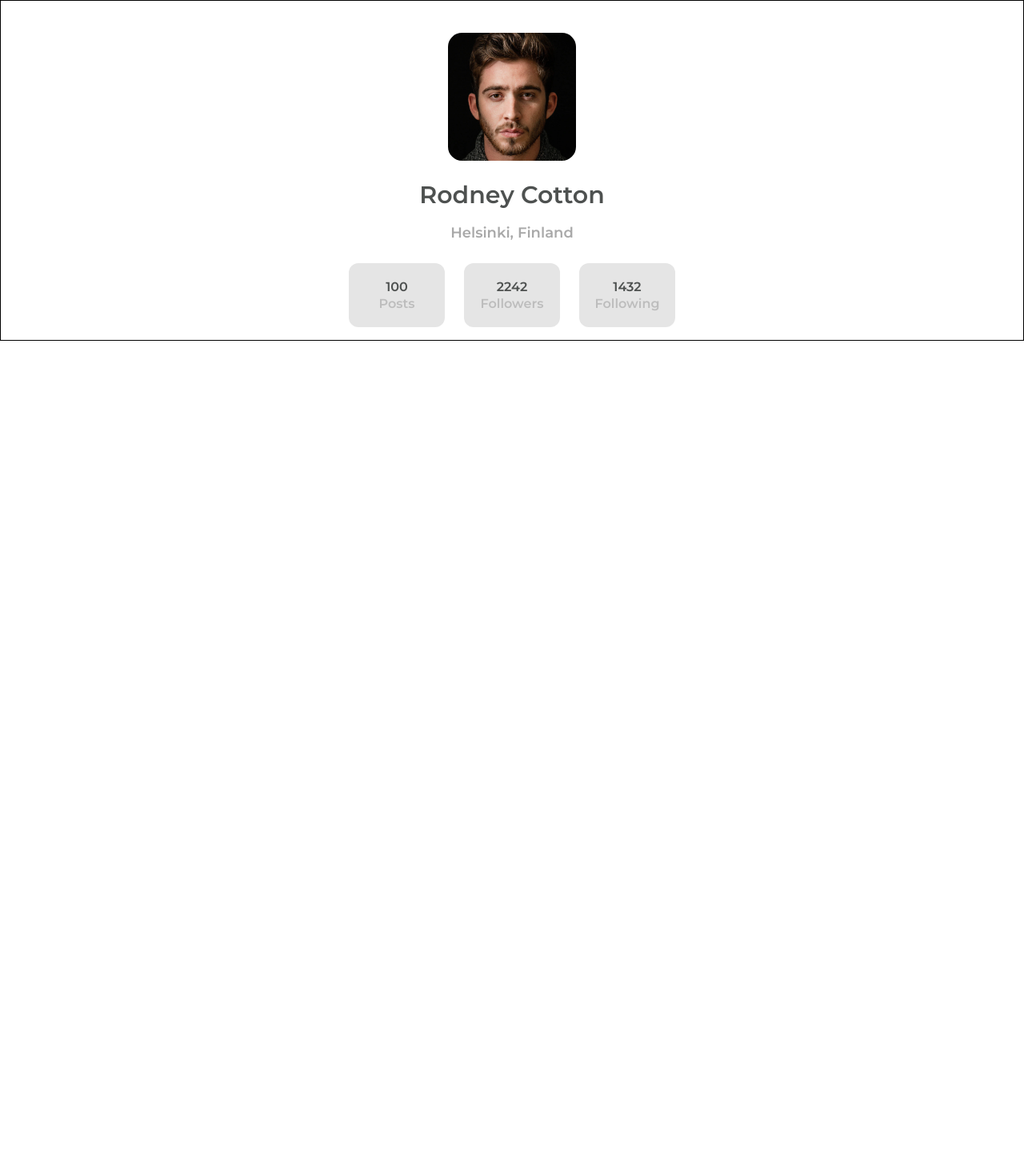
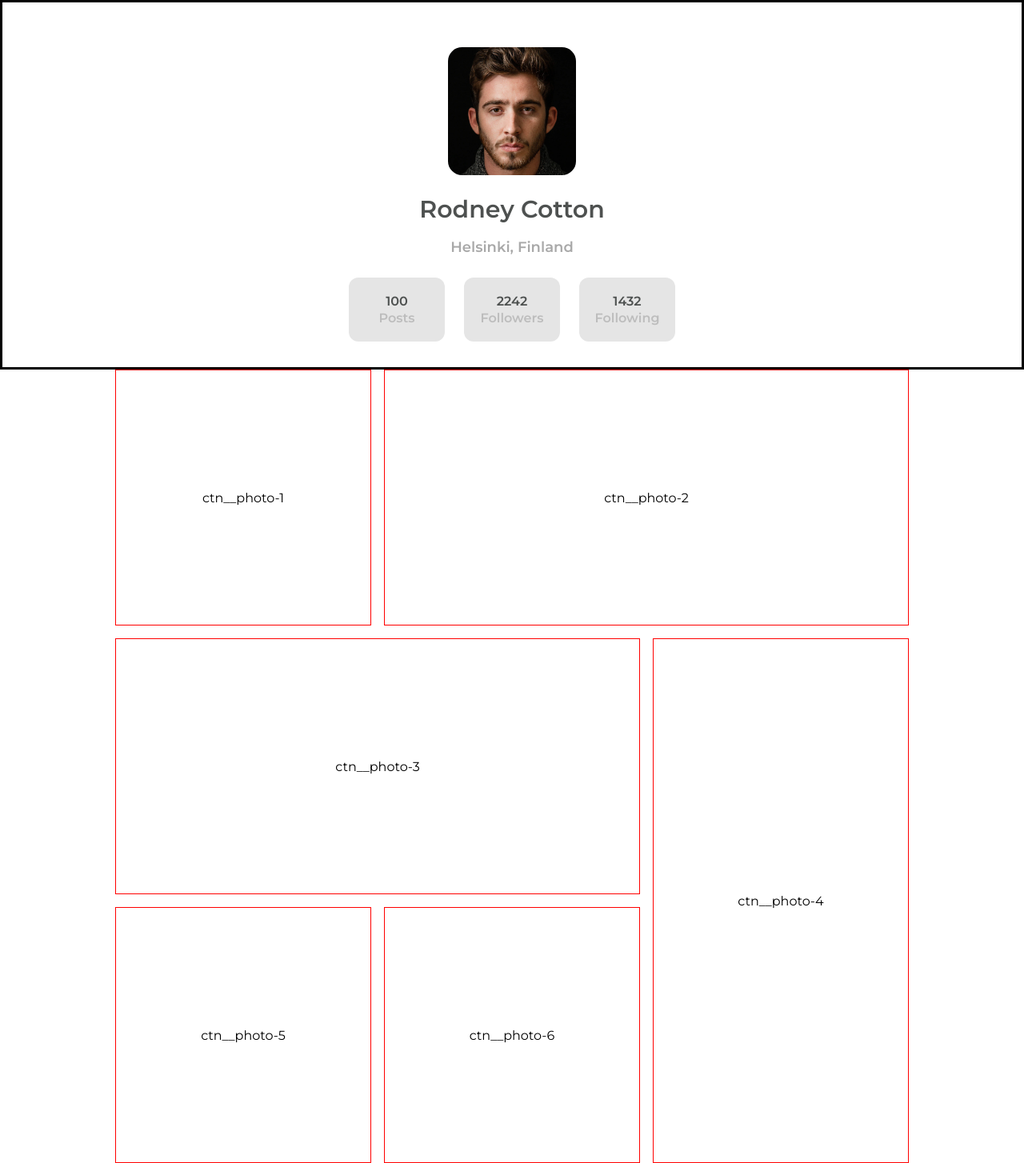
Before and after one commit to maax6/grid-gallery, a React (Vite) app: page / in a window 1280 px wide. Shown: the whole page at 80% size. Before the commit the page ends 800 px from the top, so only its background shows below. Built offline with nearby package versions, Linux system fonts and the light colour scheme.

Commit message:
logique grid
TODO margins and max-widths

```diff
--- a/src/App.tsx
+++ b/src/App.tsx
@@ -1,10 +1,13 @@
-
-import './scss/App.scss'
-import { Home } from './pages/Home'
+import './scss/App.scss';
+import { Home } from './pages/Home';
 function App() {
   return (
-    <Home />
-  )
+    <>
+
+        <Home />
+
+    </>
+  );
 }
 
-export default App
+export default App;
--- /dev/null
+++ b/src/Components/GridPics/GridPics.tsx
@@ -0,0 +1,16 @@
+import './_gridPics.scss';
+
+export function GridPics() {
+  return (
+    <div className="gridPics">
+      <div className="ctn container">
+        <div className="ctn__photo-1"></div>
+        <div className="ctn__photo-2"></div>
+        <div className="ctn__photo-3"></div>
+        <div className="ctn__photo-4"></div>
+        <div className="ctn__photo-5"></div>
+        <div className="ctn__photo-6"></div>
+      </div>
+    </div>
+  );
+}
--- /dev/null
+++ b/src/Components/GridPics/_gridPics.scss
@@ -0,0 +1,63 @@
+.gridPics{
+	display: flex;
+	flex-direction: column;
+	justify-content: center;
+	align-items: center;
+	// margin: 0 auto;
+}
+.ctn {
+	  display: grid;
+  grid-template-columns: minmax(25vw, 1fr) minmax(25vw, 1fr) minmax(25vw, 1fr) ;
+  grid-template-rows: minmax(25vw, 1fr) minmax(25vw, 1fr) minmax(25vw, 1fr) ;
+  column-gap: 1rem;
+  gap: 1rem;
+
+  &__photo-1 {
+    grid-column: 1/2;
+    grid-row: 1/2;
+  }
+
+  &__photo-2 {
+    grid-column: 2/4;
+    grid-row: 1/2;
+  }
+
+  &__photo-3 {
+    grid-column: 1/3;
+    grid-row: 2/3;
+  }
+
+  &__photo-4 {
+    grid-column: 3/4;
+    grid-row: 2/4;
+  }
+
+  &__photo-5 {
+    grid-column: 1/2;
+    grid-row: 3/4;
+  }
+
+  &__photo-6 {
+	grid-column: 2/3;
+	grid-row: 3/4;
+  }
+}
+
+/* For presentation only, no need to copy the code below */
+
+.container > * {
+  border: 1px solid red;
+  position: relative;
+}
+
+.container *:after {
+  content: attr(class);
+  position: absolute;
+  top: 0;
+  left: 0;
+  width: 100%;
+  height: 100%;
+  display: grid;
+  align-items: center;
+  justify-content: center;
+}
--- a/src/Components/VisitCard/_visitCard.scss
+++ b/src/Components/VisitCard/_visitCard.scss
@@ -1,8 +1,8 @@
 @import url(https://fonts.bunny.net/css?family=alata:400|montserrat:100,100i,200,200i,300,300i,400,400i,500,500i,600,600i,700,700i,800,800i,900,900i);
 
 .visit-card {
-  padding: 1em;
-  border: 1px solid #000;
+  padding: 2em 	1em;
+  border: 3px solid #000;
   display: flex;
   flex-direction: column;
   align-items: center;
--- a/src/pages/Home.tsx
+++ b/src/pages/Home.tsx
@@ -1,5 +1,7 @@
 import { VisitCard } from '../Components/VisitCard/VisitCard';
 import { VisitCardProps } from '../Components/VisitCard/VisitCard';
+import { GridPics } from '../Components/GridPics/GridPics';
+import './_home.scss';
 export function Home() {
   const visitCardProps: VisitCardProps = {
     name: 'Rodney Cotton',
@@ -9,5 +11,10 @@ export function Home() {
     followers: 2242,
     posts: 100,
   };
-  return <VisitCard {...visitCardProps} />;
+  return (
+    <div className="home">
+      <VisitCard {...visitCardProps} />
+      <GridPics />
+    </div>
+  );
 }
--- /dev/null
+++ b/src/pages/_home.scss
@@ -0,0 +1,4 @@
+.home{
+display: flex;
+flex-direction: column;
+}
--- a/src/scss/App.scss
+++ b/src/scss/App.scss
@@ -28,4 +28,6 @@ body{
 	background-color: #FFF;
 	min-height: 100vh;
 	font-family: 'Montserrat', sans-serif;
+
+
 }
```
